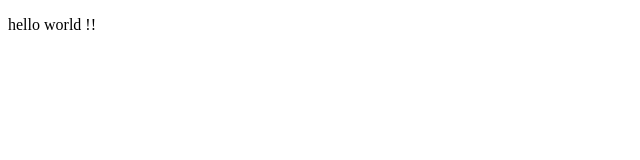
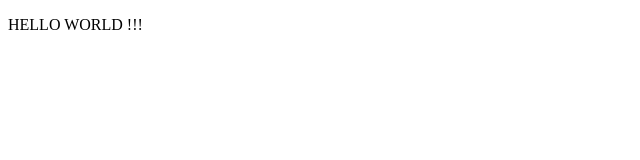
Before and after one commit to Viktor-Shenshin/NEW, a plain HTML site: page index.html in a window 1280 px wide. Shown: the full height of the page, 0-640 px from the left. Drawn offline with Linux system fonts and the light colour scheme.

Commit message:
three commit

```diff
--- a/index.html
+++ b/index.html
@@ -6,7 +6,7 @@
     <title>Document</title>
 </head>
 <body>
-    <p>hello world !!</p>
+    <p>HELLO WORLD !!!</p>
 
     <script src="js/script.js"></script>
 
```
